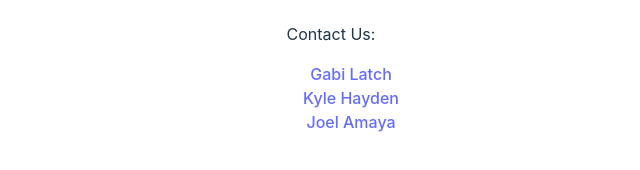
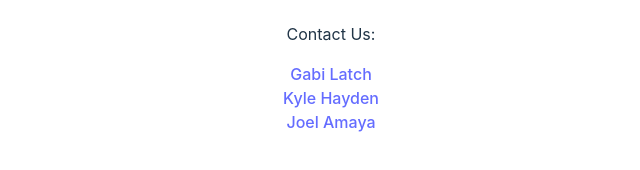
Before and after one commit to joelamaya19/BudgetBuddy, a React (Vite) app in the folder client/: page /login in a window 1280 px wide. Shown: the part 544-714 px from the top of the page, without its empty margins (309-949 px from the left). Built offline with nearby package versions, Linux system fonts and the light colour scheme.

Commit message:
added ul element to index.css with padding 0 to center footing links

```diff
--- a/client/src/index.css
+++ b/client/src/index.css
@@ -18,6 +18,7 @@ a {
   color: #646cff;
   text-decoration: inherit;
 }
+
 a:hover {
   color: #535bf2;
 }
@@ -60,6 +61,10 @@ li{
   padding: 0;
 }
 
+ul {
+  padding: 0;
+}
+
 .accountInfo{
   display: flex;
 }
```
